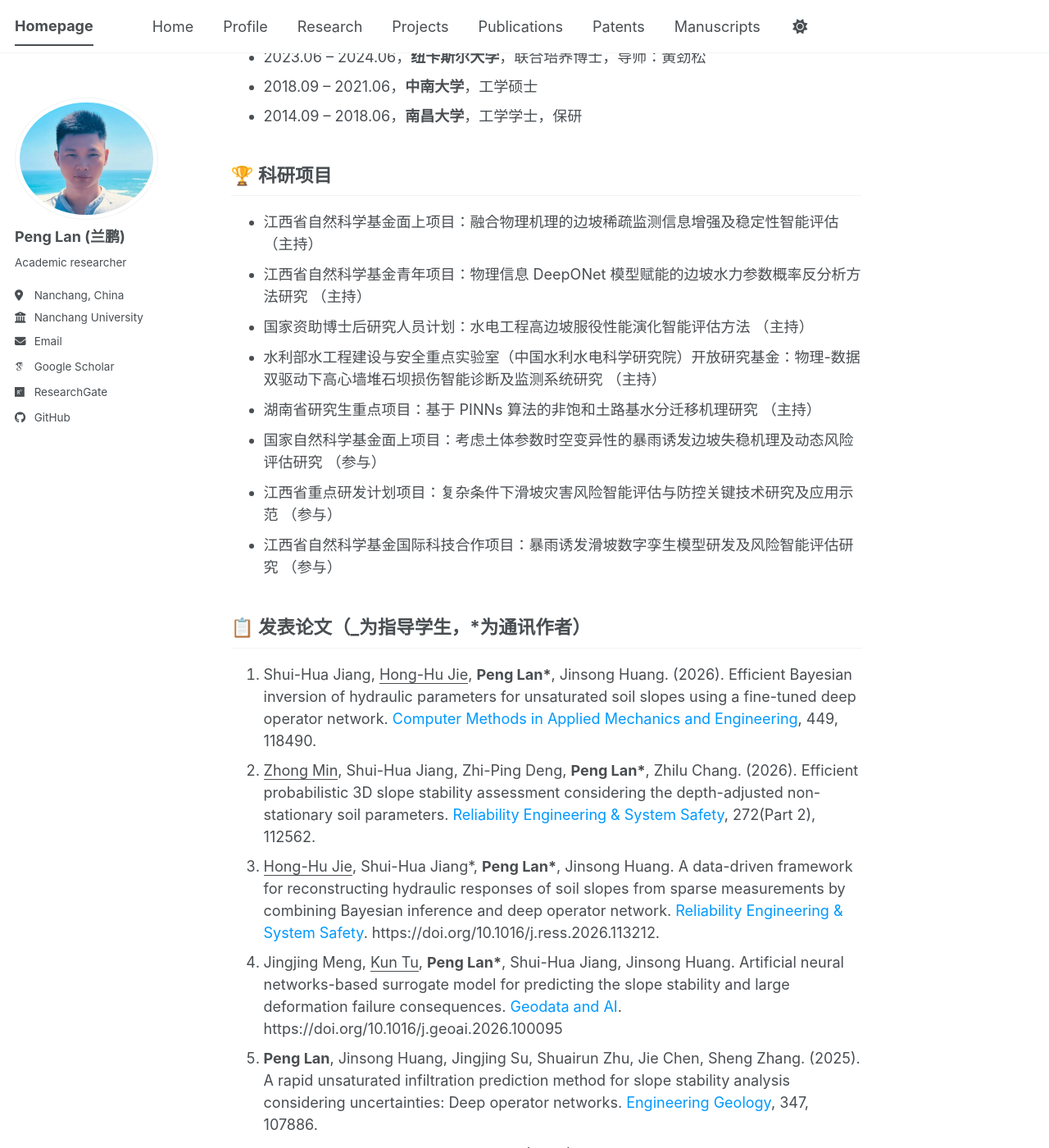
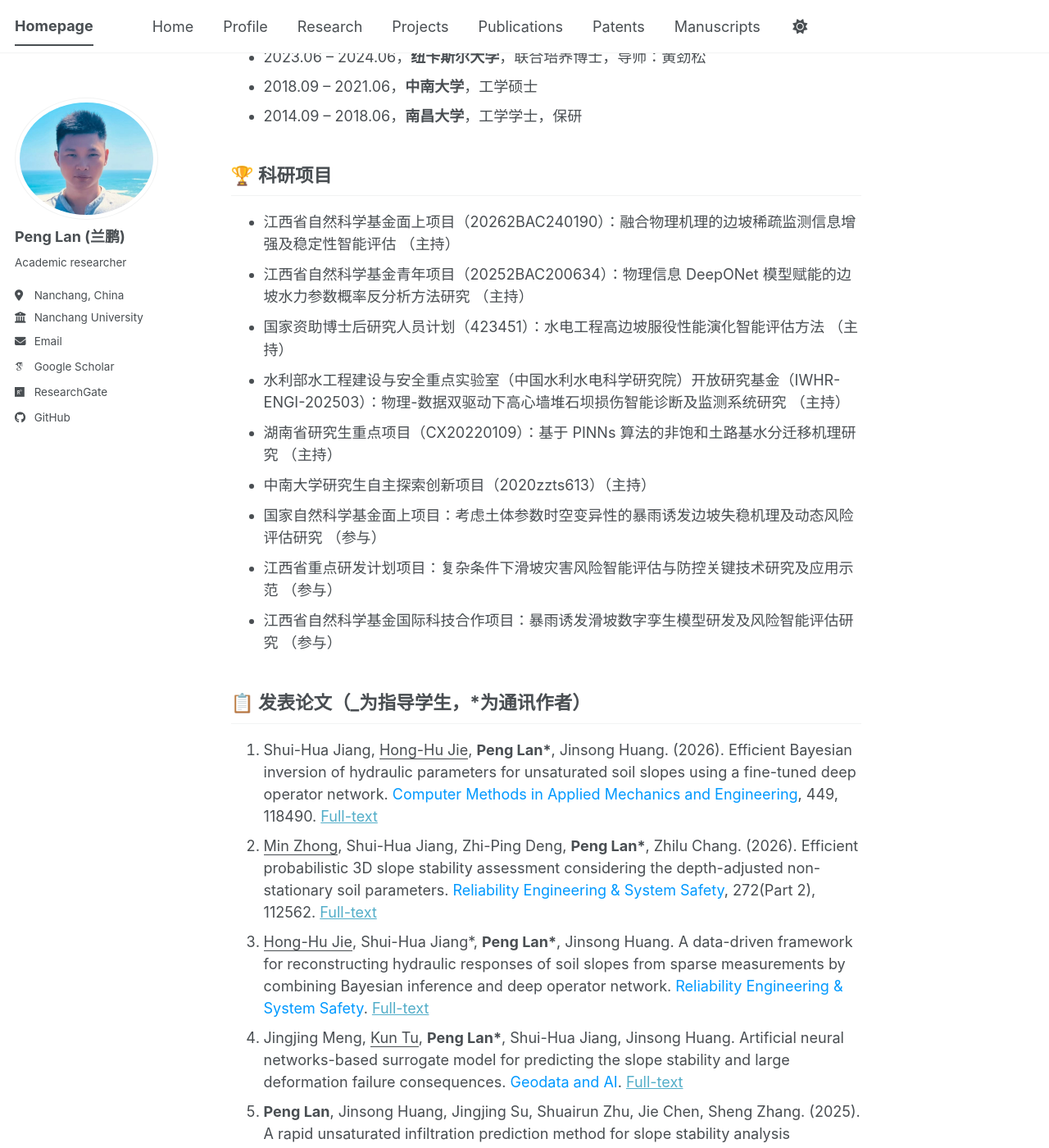
Before and after one commit to LanPeng-94/LanPeng-94.github.io, a Jekyll site: the page built from _pages/about.md, in a window 1280 px wide and 1400 px high, scrolled down 1015 px. Shown: the whole window at 82% size. Built offline with Jekyll 4.4.1, drawn with Linux system fonts in a browser that asks for light colours; some web fonts are replaced; a script bundle is joined from its source files by our own code; library files that are not in the unit come from our copies; some of the changed text lies outside the part shown.

Commit message:
Update homepage projects and publication links

```diff
--- a/_pages/about.md
+++ b/_pages/about.md
@@ -45,11 +45,12 @@ redirect_from:
 <a id="projects"></a>
 
 ## 🏆 科研项目
-- 江西省自然科学基金面上项目：融合物理机理的边坡稀疏监测信息增强及稳定性智能评估 （<font face="微软雅黑">主持</font>）
-- 江西省自然科学基金青年项目：物理信息 DeepONet 模型赋能的边坡水力参数概率反分析方法研究 （<font face="微软雅黑">主持</font>）
-- 国家资助博士后研究人员计划：水电工程高边坡服役性能演化智能评估方法 （<font face="微软雅黑">主持</font>）
-- 水利部水工程建设与安全重点实验室（中国水利水电科学研究院）开放研究基金：物理-数据双驱动下高心墙堆石坝损伤智能诊断及监测系统研究 （<font face="微软雅黑">主持</font>）
-- 湖南省研究生重点项目：基于 PINNs 算法的非饱和土路基水分迁移机理研究 （<font face="微软雅黑">主持</font>）
+- 江西省自然科学基金面上项目（20262BAC240190）：融合物理机理的边坡稀疏监测信息增强及稳定性智能评估 （<font face="微软雅黑">主持</font>）
+- 江西省自然科学基金青年项目（20252BAC200634）：物理信息 DeepONet 模型赋能的边坡水力参数概率反分析方法研究 （<font face="微软雅黑">主持</font>）
+- 国家资助博士后研究人员计划（423451）：水电工程高边坡服役性能演化智能评估方法 （<font face="微软雅黑">主持</font>）
+- 水利部水工程建设与安全重点实验室（中国水利水电科学研究院）开放研究基金（IWHR-ENGI-202503）：物理-数据双驱动下高心墙堆石坝损伤智能诊断及监测系统研究 （<font face="微软雅黑">主持</font>）
+- 湖南省研究生重点项目（CX20220109）：基于 PINNs 算法的非饱和土路基水分迁移机理研究 （<font face="微软雅黑">主持</font>）
+- 中南大学研究生自主探索创新项目（2020zzts613）（<font face="微软雅黑">主持</font>）
 - 国家自然科学基金面上项目：考虑土体参数时空变异性的暴雨诱发边坡失稳机理及动态风险评估研究 （<font face="微软雅黑">参与</font>）
 - 江西省重点研发计划项目：复杂条件下滑坡灾害风险智能评估与防控关键技术研究及应用示范  （<font face="微软雅黑">参与</font>）
 - 江西省自然科学基金国际科技合作项目：暴雨诱发滑坡数字孪生模型研发及风险智能评估研究  （<font face="微软雅黑">参与</font>）
@@ -58,28 +59,28 @@ redirect_from:
 
 ## 📋 发表论文（_为指导学生，*为通讯作者）
 
-1. Shui-Hua Jiang, <u>Hong-Hu Jie</u>, **Peng Lan\***, Jinsong Huang. (2026). Efficient Bayesian inversion of hydraulic parameters for unsaturated soil slopes using a fine-tuned deep operator network. <font color="#0099ff">Computer Methods in Applied Mechanics and Engineering</font>, 449, 118490.
-2. <u>Zhong Min</u>, Shui-Hua Jiang, Zhi-Ping Deng, **Peng Lan\***, Zhilu Chang. (2026). Efficient probabilistic 3D slope stability assessment considering the depth-adjusted non-stationary soil parameters. <font color="#0099ff">Reliability Engineering & System Safety</font>, 272(Part 2), 112562.
-3. <u>Hong-Hu Jie</u>, Shui-Hua Jiang\*, **Peng Lan\***, Jinsong Huang. A data-driven framework for reconstructing hydraulic responses of soil slopes from sparse measurements by combining Bayesian inference and deep operator network. <font color="#0099ff">Reliability Engineering & System Safety</font>. https://doi.org/10.1016/j.ress.2026.113212.
-4. Jingjing Meng, <u>Kun Tu</u>, **Peng Lan\***, Shui-Hua Jiang, Jinsong Huang. Artificial neural networks-based surrogate model for predicting the slope stability and large deformation failure consequences. <font color="#0099ff">Geodata and AI</font>. https://doi.org/10.1016/j.geoai.2026.100095
-5. **Peng Lan**, Jinsong Huang, Jingjing Su, Shuairun Zhu, Jie Chen, Sheng Zhang. (2025). A rapid unsaturated infiltration prediction method for slope stability analysis considering uncertainties: Deep operator networks. <font color="#0099ff">Engineering Geology</font>, 347, 107886.
-6. **Peng Lan**, Jingjing Su, Sheng Zhang. (2024). Surrogate modeling for unsaturated infiltration via the physics and equality-constrained artificial neural networks. <font color="#0099ff">Journal of Rock Mechanics and Geotechnical Engineering</font>, 16(6), 2282-2295.
-7. **Peng Lan**, Jingjing Su, Shuairun Zhu, Jinsong Huang, Sheng Zhang. (2024). Reconstructing unsaturated infiltration behavior with sparse data via physics-informed deep learning. <font color="#0099ff">Computers and Geotechnics</font>, 168, 106162.
-8. **Peng Lan**, Jingjing Su, Xinyan Ma, Sheng Zhang. (2024). Application of improved physics-informed neural networks for nonlinear consolidation problems with continuous drainage boundary conditions. <font color="#0099ff">Acta Geotechnica</font>, 19(1), 495-508.
-9. Jingjing Su, Sheng Zhang, **Peng Lan\***, Xiaofeng Chen. (2024). Explorations of certain nonlinear waves of the Boussinesq and Camassa-Holm equations using physics-informed neural networks. <font color="#0099ff">Proceedings of the Royal Society A</font>, 480(2284), 20230580.
-10. Sheng Zhang, **Peng Lan**, Jingjing Su. (2021). Wave-packet behaviors of the defocusing nonlinear Schrodinger equation based on the modified physics-informed neural networks. <font color="#0099ff">Chaos</font>, 31(11). SCI, feature article. (导师1作，本人2作)
-11. Sheng Zhang, **Peng Lan**, Haichao Li, Chenxi Tong, Daichao Sheng. (2022). Physics-informed neural networks for consolidation of soils. <font color="#0099ff">Engineering Computations</font>, 39(7), 2845-2865. SCI. (导师1作，本人2作)
-12. **兰鹏**, 李海潮, 叶新宇, 张升, 盛岱超. (2021). PINNs算法及其在岩土工程中的应用研究. <font color="#0099ff">岩土工程学报</font>, 43, 586-592. EI.
-13. **兰鹏**, 张升, 苏晶晶. (2024). 改进PINNs算法及其在非线性固结问题中的应用. <font color="#0099ff">应用基础与工程科学学报</font>, 32(05), 1407-1419. EI.
-14. 张升, **兰鹏**, 苏晶晶, 熊海斌. (2023). 基于PINNs算法的地下水渗流模型求解及参数反演. <font color="#0099ff">岩土工程学报</font>, 45, 376-383. EI. (导师1作，本人2作)
-15. 邓志平, <u>余厚沅</u>, **兰鹏\***, 潘敏, 孟京京, 蒋水华. 库岸边坡随机场数字图像与时序环境荷载混合深度学习及时变可靠度分析. <font color="#0099ff">岩土力学</font>.  https://doi.org/10.16285/j.rsm.2025.1089.
-16. 蒋水华, <u>梁磊</u>, 吕胜才, 谢佳伟, **兰鹏\***. 基于小波分解和多层感知机的谷幅变形预测及其不确定性分析. <font color="#0099ff">工程科学与技术</font>.  https://link.cnki.net/urlid/51.1773.tb.20260602.1038.002.
-17. Shui-Hua Jiang, <u>Hong-Hu Jie</u>, Jiawei Xie, Jianhong Wan, **Peng Lan**, Jinsong Huang. (2026). Bayesian autocorrelation model selection and parameter identification using time-series monitoring data of pore water pressure of the slope under rainfall. <font color="#0099ff">Acta Geotechnica</font>. https://doi.org/10.1007/s11440-026-03012-7
-18. Ning Tian, Jian Chen, Ningxi Zhou, **Peng Lan**, Jinsong Huang. (2024). Simplified reliability assessment approach for tunnel structures considering the effects of adjacent excavation and soil uncertainty. <font color="#0099ff">Structures</font>, 58, 105514.
-19. 熊海斌, 余虔, 张升, 童晨曦, **兰鹏**, 刘光庆. (2023). 考虑颗粒破碎的砂土UH模型及其参数反演. <font color="#0099ff">岩土工程学报</font>, 45(1), 134-143. EI.
-20. <u>尹掀浪</u>, 苏晶晶, 张升, 盛岱超, 何裕龙, 李冉, **兰鹏**. (2025). 基于 PI-DeepONet 算法与稀疏测点数据的两类饱和软土固结行为预测. <font color="#0099ff">铁道科学与工程学报</font>, 22(10), 4542-4552. EI.
-21. Haibin Xiong, Shaoheng Dai, **Peng Lan**, Xuzhen He, Chengxi Tong, Sheng Zhang, Daichao Sheng. (2025). Probabilistic indirect models for undrained shear strength: addressing significant data missing and variability with advanced imputation and machine learning techniques. <font color="#0099ff">Computers and Geotechnics</font>, 187, 107488.
-22. 周创兵, 谢佳伟, 蒋水华, 武威, **兰鹏**. 水工岩体三维数字建模与变形稳定智能计算. <font color="#0099ff">中国科学: 技术科学</font>, 2026, 56(7), 1768-1782.
+1. Shui-Hua Jiang, <u>Hong-Hu Jie</u>, **Peng Lan\***, Jinsong Huang. (2026). Efficient Bayesian inversion of hydraulic parameters for unsaturated soil slopes using a fine-tuned deep operator network. <font color="#0099ff">Computer Methods in Applied Mechanics and Engineering</font>, 449, 118490. [Full-text](https://doi.org/10.1016/j.cma.2025.118490)
+2. <u>Min Zhong</u>, Shui-Hua Jiang, Zhi-Ping Deng, **Peng Lan\***, Zhilu Chang. (2026). Efficient probabilistic 3D slope stability assessment considering the depth-adjusted non-stationary soil parameters. <font color="#0099ff">Reliability Engineering & System Safety</font>, 272(Part 2), 112562. [Full-text](https://doi.org/10.1016/j.ress.2026.112562)
+3. <u>Hong-Hu Jie</u>, Shui-Hua Jiang\*, **Peng Lan\***, Jinsong Huang. A data-driven framework for reconstructing hydraulic responses of soil slopes from sparse measurements by combining Bayesian inference and deep operator network. <font color="#0099ff">Reliability Engineering & System Safety</font>. [Full-text](https://doi.org/10.1016/j.ress.2026.113212)
+4. Jingjing Meng, <u>Kun Tu</u>, **Peng Lan\***, Shui-Hua Jiang, Jinsong Huang. Artificial neural networks-based surrogate model for predicting the slope stability and large deformation failure consequences. <font color="#0099ff">Geodata and AI</font>. [Full-text](https://doi.org/10.1016/j.geoai.2026.100095)
+5. **Peng Lan**, Jinsong Huang, Jingjing Su, Shuairun Zhu, Jie Chen, Sheng Zhang. (2025). A rapid unsaturated infiltration prediction method for slope stability analysis considering uncertainties: Deep operator networks. <font color="#0099ff">Engineering Geology</font>, 347, 107886. [Full-text](https://doi.org/10.1016/j.enggeo.2024.107886)
+6. **Peng Lan**, Jingjing Su, Sheng Zhang. (2024). Surrogate modeling for unsaturated infiltration via the physics and equality-constrained artificial neural networks. <font color="#0099ff">Journal of Rock Mechanics and Geotechnical Engineering</font>, 16(6), 2282-2295. [Full-text](https://doi.org/10.1016/j.jrmge.2023.09.014)
+7. **Peng Lan**, Jingjing Su, Shuairun Zhu, Jinsong Huang, Sheng Zhang. (2024). Reconstructing unsaturated infiltration behavior with sparse data via physics-informed deep learning. <font color="#0099ff">Computers and Geotechnics</font>, 168, 106162. [Full-text](https://doi.org/10.1016/j.compgeo.2024.106162)
+8. **Peng Lan**, Jingjing Su, Xinyan Ma, Sheng Zhang. (2024). Application of improved physics-informed neural networks for nonlinear consolidation problems with continuous drainage boundary conditions. <font color="#0099ff">Acta Geotechnica</font>, 19(1), 495-508. [Full-text](https://doi.org/10.1007/s11440-023-01899-0)
+9. Jingjing Su, Sheng Zhang, **Peng Lan\***, Xiaofeng Chen. (2024). Explorations of certain nonlinear waves of the Boussinesq and Camassa-Holm equations using physics-informed neural networks. <font color="#0099ff">Proceedings of the Royal Society A</font>, 480(2284), 20230580. [Full-text](https://doi.org/10.1098/rspa.2023.0580)
+10. Sheng Zhang, **Peng Lan**, Jingjing Su. (2021). Wave-packet behaviors of the defocusing nonlinear Schrodinger equation based on the modified physics-informed neural networks. <font color="#0099ff">Chaos</font>, 31(11). SCI, feature article. (导师1作，本人2作) [Full-text](https://doi.org/10.1063/5.0067260)
+11. Sheng Zhang, **Peng Lan**, Haichao Li, Chenxi Tong, Daichao Sheng. (2022). Physics-informed neural networks for consolidation of soils. <font color="#0099ff">Engineering Computations</font>, 39(7), 2845-2865. SCI. (导师1作，本人2作) [Full-text](https://doi.org/10.1108/EC-08-2021-0492)
+12. **兰鹏**, 李海潮, 叶新宇, 张升, 盛岱超. (2021). PINNs算法及其在岩土工程中的应用研究. <font color="#0099ff">岩土工程学报</font>, 43, 586-592. [Full-text](https://doi.org/10.11779/CJGE202103023)
+13. **兰鹏**, 张升, 苏晶晶. (2024). 改进PINNs算法及其在非线性固结问题中的应用. <font color="#0099ff">应用基础与工程科学学报</font>, 32(05), 1407-1419. [Full-text](https://doi.org/10.16058/j.issn.1005-0930.2024.05.015)
+14. 张升, **兰鹏**, 苏晶晶, 熊海斌. (2023). 基于PINNs算法的地下水渗流模型求解及参数反演. <font color="#0099ff">岩土工程学报</font>, 45, 376-383. EI. (导师1作，本人2作) [Full-text](https://doi.org/10.11779/CJGE20211138)
+15. 邓志平, <u>余厚沅</u>, **兰鹏\***, 潘敏, 孟京京, 蒋水华. 库岸边坡随机场数字图像与时序环境荷载混合深度学习及时变可靠度分析. <font color="#0099ff">岩土力学</font>.  [Full-text](https://doi.org/10.16285/j.rsm.2025.1089)
+16. 蒋水华, <u>梁磊</u>, 吕胜才, 谢佳伟, **兰鹏\***. 基于小波分解和多层感知机的谷幅变形预测及其不确定性分析. <font color="#0099ff">工程科学与技术</font>.  [Full-text](https://link.cnki.net/urlid/51.1773.tb.20260602.1038.002)
+17. Shui-Hua Jiang, <u>Hong-Hu Jie</u>, Jiawei Xie, Jianhong Wan, **Peng Lan**, Jinsong Huang. (2026). Bayesian autocorrelation model selection and parameter identification using time-series monitoring data of pore water pressure of the slope under rainfall. <font color="#0099ff">Acta Geotechnica</font>. [Full-text](https://doi.org/10.1007/s11440-026-03012-7)
+18. Ning Tian, Jian Chen, Ningxi Zhou, **Peng Lan**, Jinsong Huang. (2024). Simplified reliability assessment approach for tunnel structures considering the effects of adjacent excavation and soil uncertainty. <font color="#0099ff">Structures</font>, 58, 105514. [Full-text](https://doi.org/10.1016/j.istruc.2023.105514)
+19. 熊海斌, 余虔, 张升, 童晨曦, **兰鹏**, 刘光庆. (2023). 考虑颗粒破碎的砂土UH模型及其参数反演. <font color="#0099ff">岩土工程学报</font>, 45(1), 134-143. [Full-text](https://doi.org/10.11779/CJGE20211299)
+20. <u>尹掀浪</u>, 苏晶晶, 张升, 盛岱超, 何裕龙, 李冉, **兰鹏**. (2025). 基于 PI-DeepONet 算法与稀疏测点数据的两类饱和软土固结行为预测. <font color="#0099ff">铁道科学与工程学报</font>, 22(10), 4542-4552. [Full-text](https://doi.org/10.19713/j.cnki.43-1423/u.T20250046)
+21. Haibin Xiong, Shaoheng Dai, **Peng Lan**, Xuzhen He, Chengxi Tong, Sheng Zhang, Daichao Sheng. (2025). Probabilistic indirect models for undrained shear strength: addressing significant data missing and variability with advanced imputation and machine learning techniques. <font color="#0099ff">Computers and Geotechnics</font>, 187, 107488. [Full-text](https://doi.org/10.1016/j.compgeo.2025.107488)
+22. 周创兵, 谢佳伟, 蒋水华, 武威, **兰鹏**. 水工岩体三维数字建模与变形稳定智能计算. <font color="#0099ff">中国科学: 技术科学</font>, 2026, 56(7), 1768-1782. [Full-text](https://doi.org/10.1360/SST-2026-0024)
 23. **兰鹏**, <u>余厚沅</u>, 蒋水华, 谢佳伟, 孟京京, 张升. 基于深度算子网络的空间变异土体力学行为高效预测方法. <font color="#0099ff">岩土力学</font>.  (Revise)
 24. **Peng Lan**, <u>Hou-Yuan Yu</u>, Jiawei Xie, Long Jiang, Shui-Hua Jiang, Jingjing Meng, Jinsong Huang. Development of a CNN-enhanced multi-output deep operator network in predicting geotechnical failure responses considering the soil spatial variability. <font color="#0099ff">Georisk</font>.  (Revise)
 25. Zhi-Ping Deng, <u>Hou-Yuan Yu</u>, **Peng Lan\***, Min Pan, Shui-Hua Jiang, Jingjing Meng, Jinsong Huang. RBLA-Net: An efficient deep learning model for time-dependent probabilistic stability analysis of reservoir slope. <font color="#0099ff">Bulletin of Engineering Geology and the Environment</font>.  (In review)
```
